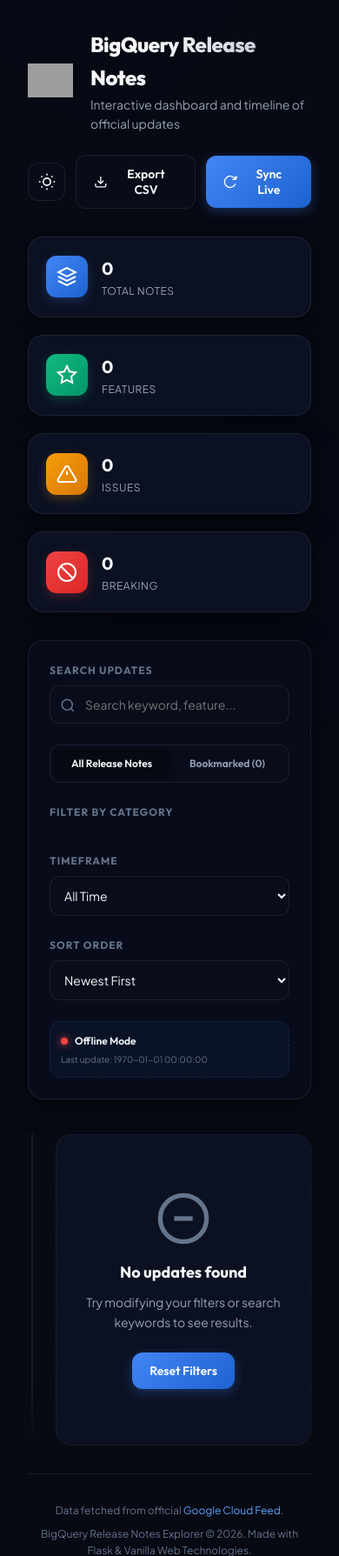
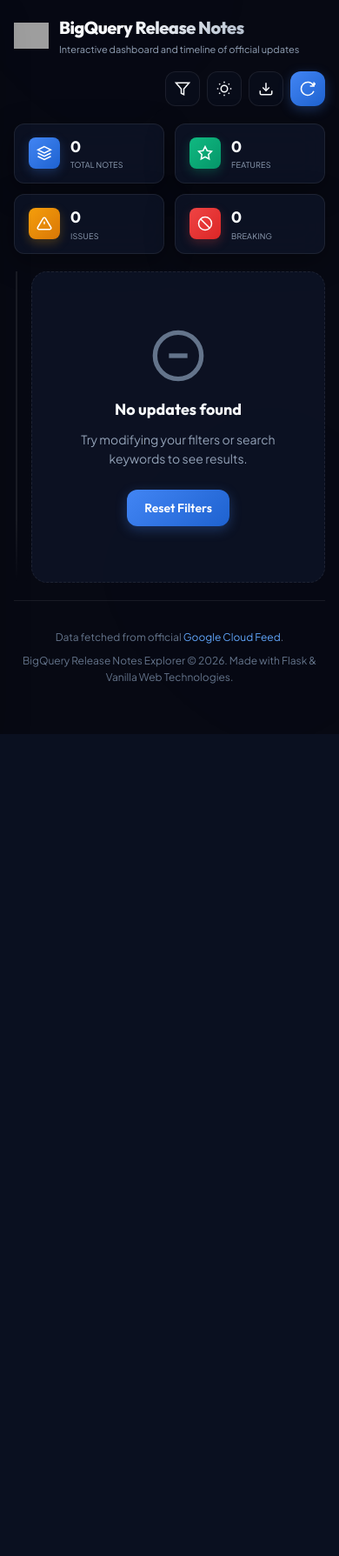
Before and after one commit to moldovita2-arch/bigquery-release-notes-explorer, a Flask app: page / in a window 390 px wide. Shown: the top 1789 px of the page at 87% size. After the commit the page ends 844 px from the top, so only its background shows below. Run offline with Flask 3, Linux system fonts and the light colour scheme; data that the repository does not hold is empty; grey boxes are pictures that could not be loaded.

Commit message:
Implement mobile layout optimizations and responsive dimensions

```diff
--- a/static/css/style.css
+++ b/static/css/style.css
@@ -1201,3 +1201,238 @@
     opacity: 0;
   }
 }
+
+/* ==========================================================================
+   Mobile Responsive & Usability Enhancements
+   ========================================================================== */
+
+/* Toggle Buttons (Hidden by default on Desktop) */
+.filter-toggle-btn {
+  display: none;
+}
+
+.close-sidebar-btn {
+  display: none;
+}
+
+/* Sidebar Overlay */
+.sidebar-overlay {
+  position: fixed;
+  top: 0;
+  left: 0;
+  width: 100vw;
+  height: 100vh;
+  background-color: rgba(3, 7, 18, 0.6);
+  backdrop-filter: blur(4px);
+  -webkit-backdrop-filter: blur(4px);
+  z-index: 999;
+  opacity: 0;
+  pointer-events: none;
+  transition: opacity var(--transition-normal);
+}
+
+.sidebar-overlay.active {
+  opacity: 1;
+  pointer-events: auto;
+}
+
+/* --- Media Queries --- */
+
+/* Tablet Layout (<= 1024px) */
+@media (max-width: 1024px) {
+  .app-main {
+    grid-template-columns: 1fr;
+    gap: 1.5rem;
+  }
+
+  /* Show Filter Button */
+  .filter-toggle-btn {
+    display: inline-flex !important;
+  }
+
+  /* Transform Sidebar into Overlay Drawer */
+  .filters-sidebar {
+    position: fixed;
+    top: 0;
+    left: 0;
+    height: 100%;
+    width: min(320px, 85vw);
+    z-index: 1000;
+    background: var(--bg-surface);
+    backdrop-filter: blur(24px);
+    -webkit-backdrop-filter: blur(24px);
+    border-right: 1px solid var(--border-color);
+    border-radius: 0 !important;
+    transform: translateX(-100%);
+    transition: transform 0.4s cubic-bezier(0.4, 0, 0.2, 1);
+    box-shadow: var(--shadow-lg);
+    overflow-y: auto;
+    padding: 2.5rem 1.5rem 1.5rem 1.5rem;
+  }
+
+  .filters-sidebar.active {
+    transform: translateX(0);
+  }
+
+  /* Show Sidebar Close Button */
+  .close-sidebar-btn {
+    display: block;
+    position: absolute;
+    top: 0.75rem;
+    right: 1rem;
+    background: transparent;
+    border: none;
+    font-size: 2rem;
+    line-height: 1;
+    color: var(--text-muted);
+    cursor: pointer;
+    z-index: 1002;
+    transition: color var(--transition-fast);
+  }
+
+  .close-sidebar-btn:hover {
+    color: var(--text-primary);
+  }
+
+  /* Ensure sidebar contents fit nicely */
+  .sidebar-sticky {
+    position: static;
+    gap: 1.25rem;
+  }
+}
+
+/* Mobile Layout (<= 768px) */
+@media (max-width: 768px) {
+  .app-container {
+    padding: 1rem;
+    gap: 1.25rem;
+  }
+
+  .app-header {
+    gap: 1.25rem;
+  }
+
+  .header-content {
+    gap: 1rem;
+  }
+
+  /* Compact metrics for mobile screen spaces */
+  .metrics-grid {
+    grid-template-columns: repeat(2, 1fr);
+    gap: 0.75rem;
+  }
+
+  .metric-card {
+    padding: 0.75rem 1rem;
+    border-radius: var(--radius-md);
+    gap: 0.75rem;
+  }
+
+  .metric-icon-box {
+    width: 36px;
+    height: 36px;
+    border-radius: var(--radius-sm);
+  }
+
+  .metric-icon-box svg {
+    width: 18px;
+    height: 18px;
+  }
+
+  .metric-value {
+    font-size: var(--text-lg);
+  }
+
+  .metric-label {
+    font-size: 9px;
+    letter-spacing: 0.2px;
+  }
+}
+
+/* Small Devices (<= 576px) */
+@media (max-width: 576px) {
+  /* Logo adjustments */
+  .logo-area {
+    gap: 0.75rem;
+  }
+
+  .bq-logo {
+    width: 40px;
+    height: 40px;
+  }
+
+  .main-title {
+    font-size: var(--text-xl);
+  }
+
+  .subtitle {
+    font-size: 11px;
+  }
+
+  /* Convert header buttons to compact icons to prevent overflow */
+  .header-actions {
+    width: 100%;
+    justify-content: flex-end;
+    gap: 0.5rem;
+  }
+
+  .header-actions button span {
+    display: none; /* Hide text, keep only icon */
+  }
+
+  .header-actions button {
+    width: 40px;
+    height: 40px;
+    padding: 0;
+    justify-content: center;
+  }
+
+  .header-actions button svg {
+    width: 18px;
+    height: 18px;
+    margin: 0;
+  }
+
+  /* Timeline adjustments */
+  .timeline-container {
+    padding-left: 1.25rem;
+  }
+
+  .timeline-line {
+    left: 2px;
+  }
+
+  .timeline-card {
+    padding: 1.25rem 1rem;
+    gap: 0.5rem;
+  }
+
+  .card-dot {
+    left: -1.25rem;
+    margin-left: -5px;
+    top: 1.25rem;
+  }
+
+  .card-header {
+    flex-direction: column;
+    align-items: flex-start;
+    gap: 0.5rem;
+  }
+
+  .card-actions {
+    width: 100%;
+    justify-content: flex-start;
+    border-top: 1px dashed var(--border-color);
+    padding-top: 0.5rem;
+    margin-top: 0.25rem;
+  }
+}
+
+/* Accessibility Focus Styling */
+.card-action-btn:focus-visible,
+button:focus-visible,
+select:focus-visible,
+input:focus-visible {
+  outline: 2px solid var(--color-google-blue);
+  outline-offset: 2px;
+}
--- a/static/js/app.js
+++ b/static/js/app.js
@@ -39,6 +39,12 @@
   const cacheStatusCard = document.getElementById('cacheStatusCard');
   const timelineFeed = document.getElementById('timelineFeed');
   const toastContainer = document.getElementById('toastContainer');
+
+  // Mobile Sidebar elements
+  const filterToggleBtn = document.getElementById('filterToggleBtn');
+  const closeSidebarBtn = document.getElementById('closeSidebarBtn');
+  const filtersSidebar = document.getElementById('filtersSidebar');
+  const sidebarOverlay = document.getElementById('sidebarOverlay');
 
   // --- Core Initialization ---
   initTheme();
@@ -526,6 +532,33 @@
       state.filters.sort = e.target.value;
       renderTimeline();
     });
+
+    // Mobile Sidebar Toggles
+    if (filterToggleBtn) {
+      filterToggleBtn.addEventListener('click', () => {
+        filtersSidebar.classList.add('active');
+        sidebarOverlay.classList.add('active');
+        document.body.style.overflow = 'hidden'; // Prevent scrolling background page
+      });
+    }
+
+    const closeMobileSidebar = () => {
+      if (filtersSidebar) filtersSidebar.classList.remove('active');
+      if (sidebarOverlay) sidebarOverlay.classList.remove('active');
+      document.body.style.overflow = ''; // Restore scrolling
+    };
+
+    if (closeSidebarBtn) {
+      closeSidebarBtn.addEventListener('click', closeMobileSidebar);
+    }
+
+    if (sidebarOverlay) {
+      sidebarOverlay.addEventListener('click', closeMobileSidebar);
+    }
+
+    // Close mobile sidebar on tab change
+    tabTimeline.addEventListener('click', closeMobileSidebar);
+    tabBookmarks.addEventListener('click', closeMobileSidebar);
   }
 
   // --- Utility Functions ---
--- a/templates/index.html
+++ b/templates/index.html
@@ -36,6 +36,10 @@
         </div>
 
         <div class="header-actions">
+          <button id="filterToggleBtn" class="btn-secondary filter-toggle-btn" aria-label="Open filter sidebar">
+            <svg class="filter-icon" viewBox="0 0 24 24" fill="none" stroke="currentColor" stroke-width="2"><polygon points="22 3 2 3 10 12.46 10 19 14 21 14 12.46 22 3"></polygon></svg>
+            <span>Filters</span>
+          </button>
           <button id="themeToggle" class="btn-icon" aria-label="Toggle light and dark theme">
             <svg class="sun-icon" viewBox="0 0 24 24" fill="none" stroke="currentColor" stroke-width="2"><circle cx="12" cy="12" r="5"></circle><line x1="12" y1="1" x2="12" y2="3"></line><line x1="12" y1="21" x2="12" y2="23"></line><line x1="4.22" y1="4.22" x2="5.64" y2="5.64"></line><line x1="18.36" y1="18.36" x2="19.78" y2="19.78"></line><line x1="1" y1="12" x2="3" y2="12"></line><line x1="21" y1="12" x2="23" y2="12"></line><line x1="4.22" y1="19.78" x2="5.64" y2="18.36"></line><line x1="18.36" y1="5.64" x2="19.78" y2="4.22"></line></svg>
             <svg class="moon-icon" viewBox="0 0 24 24" fill="none" stroke="currentColor" stroke-width="2"><path d="M21 12.79A9 9 0 1 1 11.21 3 7 7 0 0 0 21 12.79z"></path></svg>
@@ -63,7 +67,8 @@
     <!-- Main Workspace -->
     <main class="app-main">
       <!-- Sidebar / Filters -->
-      <aside class="filters-sidebar">
+      <aside class="filters-sidebar" id="filtersSidebar">
+        <button id="closeSidebarBtn" class="close-sidebar-btn" aria-label="Close filters sidebar">&times;</button>
         <div class="sidebar-sticky">
           <!-- Search Box -->
           <div class="filter-section">
@@ -147,6 +152,9 @@
     </footer>
   </div>
 
+  <!-- Sidebar Overlay for Mobile Drawer -->
+  <div class="sidebar-overlay" id="sidebarOverlay" aria-hidden="true"></div>
+
   <!-- Toast Notification System -->
   <div class="toast-container" id="toastContainer"></div>
 </body>
```
